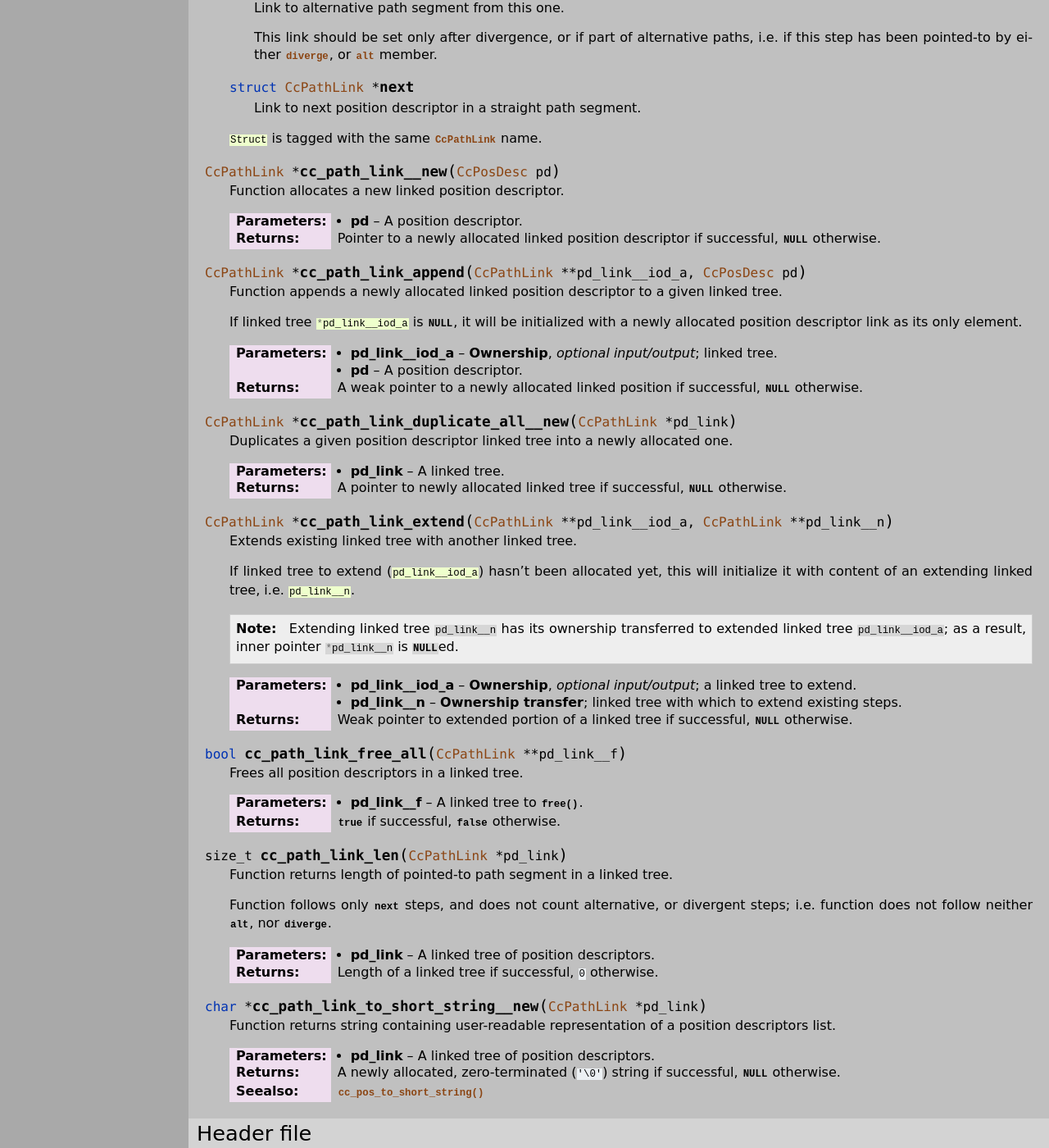
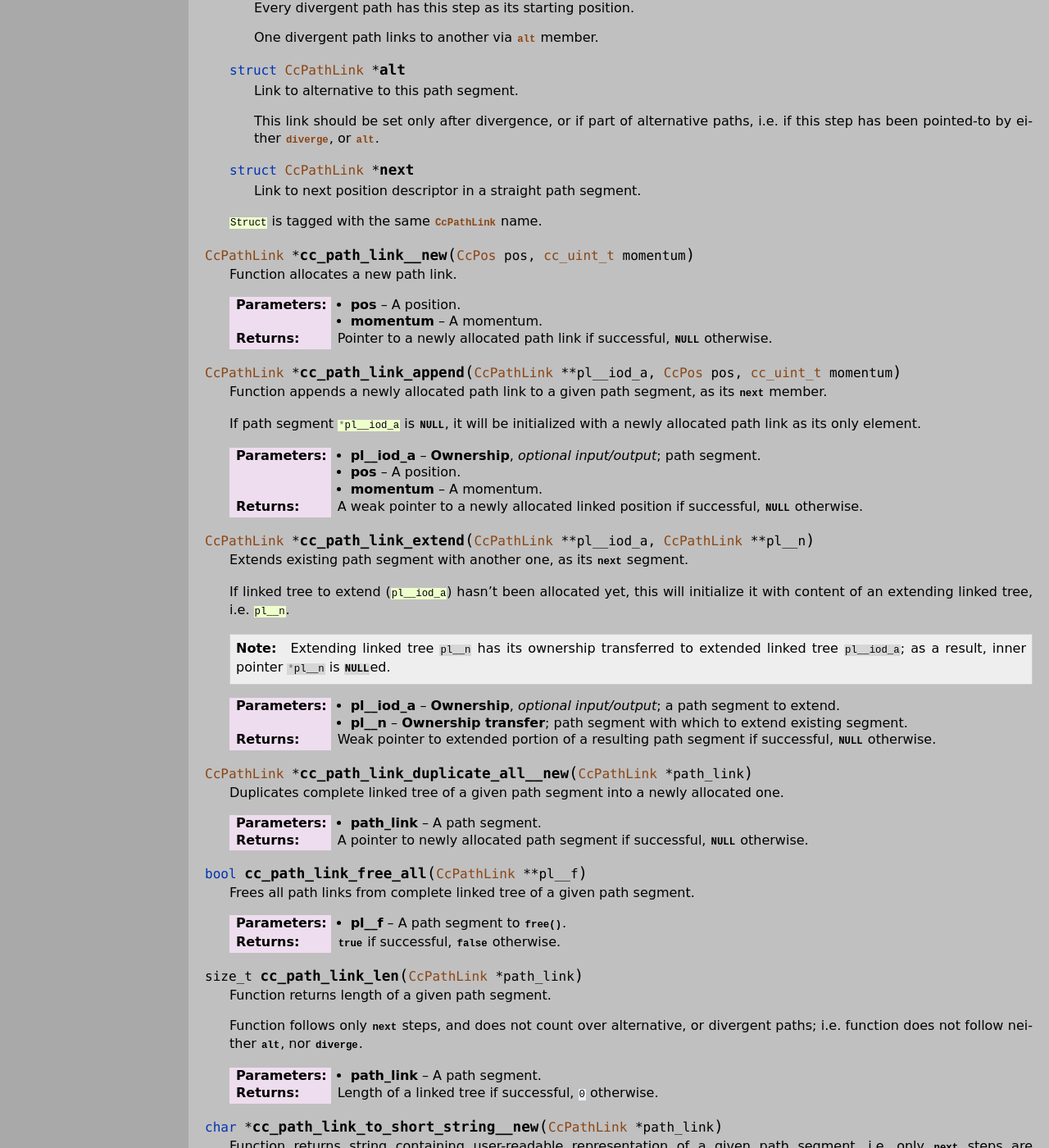
Before and after one commit to mmlacak/crochess, a Sphinx documentation site: the page built from docs/source/libcc/ccpos.rst, in a window 1280 px wide and 1400 px high, scrolled down 10334 px. Shown: the whole window at 82% size. Built offline with Sphinx 7.4.7, drawn with Linux system fonts in a browser that asks for light colours; some of the changed text lies outside the part shown.

Commit message:
Fixed path link docs.

```diff
--- a/docs/source/libcc/ccpos.rst
+++ b/docs/source/libcc/ccpos.rst
@@ -630,11 +630,17 @@ Linked paths
 
 .. c:struct:: CcPathLink
 
-    A linked tree of position descriptors.
+    A linked tree of path segments.
 
-    .. c:member:: CcPosDesc pd
+    Each path segment is comprised of path links linked only via :c:member:`next`.
 
-        A position descriptor.
+    .. c:member:: CcPosDesc pos
+
+        A position.
+
+    .. c:member:: cc_uint_t momentum
+
+        Momentum a moving piece had when this position was reached.
 
     .. c:member:: struct CcPathLink * diverge
 
@@ -658,83 +664,84 @@ Linked paths
 
     :c:`Struct` is tagged with the same :c:struct:`CcPathLink` name.
 
-.. c:function:: CcPathLink * cc_path_link__new( CcPosDesc pd )
+.. c:function:: CcPathLink * cc_path_link__new( CcPos pos, cc_uint_t momentum )
 
-    Function allocates a new linked position descriptor.
+    Function allocates a new path link.
 
-    :param pd: A position descriptor.
-    :returns: Pointer to a newly allocated linked position descriptor
-              if successful, :c:data:`NULL` otherwise.
+    :param pos: A position.
+    :param momentum: A momentum.
+    :returns: Pointer to a newly allocated path link if successful,
+        :c:data:`NULL` otherwise.
 
-.. c:function:: CcPathLink * cc_path_link_append( CcPathLink ** pd_link__iod_a, CcPosDesc pd )
+.. c:function:: CcPathLink * cc_path_link_append( CcPathLink ** pl__iod_a, CcPos pos, cc_uint_t momentum )
 
-    Function appends a newly allocated linked position descriptor
-    to a given linked tree.
+    Function appends a newly allocated path link to a given path segment,
+    as its :c:member:`next` member.
 
-    If linked tree :c:`*pd_link__iod_a` is :c:data:`NULL`, it will be
-    initialized with a newly allocated position descriptor link as
-    its only element.
+    If path segment :c:`*pl__iod_a` is :c:data:`NULL`, it will be initialized
+    with a newly allocated path link as its only element.
 
-    :param pd_link__iod_a: **Ownership**, *optional* *input/output*;
-                           linked tree.
-    :param pd: A position descriptor.
+    :param pl__iod_a: **Ownership**, *optional* *input/output*; path segment.
+    :param pos: A position.
+    :param momentum: A momentum.
     :returns: A weak pointer to a newly allocated linked position
               if successful, :c:data:`NULL` otherwise.
 
-.. c:function:: CcPathLink * cc_path_link_duplicate_all__new( CcPathLink * pd_link )
+.. c:function:: CcPathLink * cc_path_link_extend( CcPathLink ** pl__iod_a, CcPathLink ** pl__n )
 
-    Duplicates a given position descriptor linked tree into a newly
-    allocated one.
+    Extends existing path segment with another one, as its :c:member:`next`
+    segment.
 
-    :param pd_link: A linked tree.
-    :returns: A pointer to newly allocated linked tree if successful,
-              :c:data:`NULL` otherwise.
-
-.. c:function:: CcPathLink * cc_path_link_extend( CcPathLink ** pd_link__iod_a, CcPathLink ** pd_link__n )
-
-    Extends existing linked tree with another linked tree.
-
-    If linked tree to extend (:c:`pd_link__iod_a`) hasn't been allocated yet,
+    If linked tree to extend (:c:`pl__iod_a`) hasn't been allocated yet,
     this will initialize it with content of an extending linked tree, i.e.
-    :c:`pd_link__n`.
+    :c:`pl__n`.
 
     .. note::
 
-        Extending linked tree :c:`pd_link__n` has its ownership transferred to
-        extended linked tree :c:`pd_link__iod_a`; as a result, inner pointer
-        :c:`*pd_link__n` is :c:data:`NULL`\ed.
+        Extending linked tree :c:`pl__n` has its ownership transferred to
+        extended linked tree :c:`pl__iod_a`; as a result, inner pointer
+        :c:`*pl__n` is :c:data:`NULL`\ed.
 
-    :param pd_link__iod_a: **Ownership**, *optional* *input/output*;
-                           a linked tree to extend.
-    :param pd_link__n: **Ownership transfer**; linked tree with which to
-                       extend existing steps.
-    :returns: Weak pointer to extended portion of a linked tree
-              if successful, :c:data:`NULL` otherwise.
+    :param pl__iod_a: **Ownership**, *optional* *input/output*; a path segment
+        to extend.
+    :param pl__n: **Ownership transfer**; path segment with which to extend
+        existing segment.
+    :returns: Weak pointer to extended portion of a resulting path segment if
+        successful, :c:data:`NULL` otherwise.
 
-.. c:function:: bool cc_path_link_free_all( CcPathLink ** pd_link__f )
+.. c:function:: CcPathLink * cc_path_link_duplicate_all__new( CcPathLink * path_link )
 
-    Frees all position descriptors in a linked tree.
+    Duplicates complete linked tree of a given path segment into a newly
+    allocated one.
 
-    :param pd_link__f: A linked tree to :c:func:`free()`.
+    :param path_link: A path segment.
+    :returns: A pointer to newly allocated path segment if successful,
+              :c:data:`NULL` otherwise.
+
+.. c:function:: bool cc_path_link_free_all( CcPathLink ** pl__f )
+
+    Frees all path links from complete linked tree of a given path segment.
+
+    :param pl__f: A path segment to :c:func:`free()`.
     :returns: :c:data:`true` if successful, :c:data:`false` otherwise.
 
-.. c:function:: size_t cc_path_link_len( CcPathLink * pd_link )
+.. c:function:: size_t cc_path_link_len( CcPathLink * path_link )
 
-    Function returns length of pointed-to path segment in a linked tree.
+    Function returns length of a given path segment.
 
-    Function follows only :c:member:`next` steps, and does not count
-    alternative, or divergent steps; i.e. function does not follow neither
+    Function follows only :c:member:`next` steps, and does not count over
+    alternative, or divergent paths; i.e. function does not follow neither
     :c:member:`alt`, nor :c:member:`diverge`.
 
-    :param pd_link: A linked tree of position descriptors.
+    :param path_link: A path segment.
     :returns: Length of a linked tree if successful, ``0`` otherwise.
 
-.. c:function:: char * cc_path_link_to_short_string__new( CcPathLink * pd_link )
+.. c:function:: char * cc_path_link_to_short_string__new( CcPathLink * path_link )
 
-    Function returns string containing user-readable representation
-    of a position descriptors list.
+    Function returns string containing user-readable representation of a given
+    path segment, i.e. only :c:member:`next` steps are stringified.
 
-    :param pd_link: A linked tree of position descriptors.
+    :param path_link: A path segment.
     :returns: A newly allocated, zero-terminated (``'\0'``) string if
               successful, :c:data:`NULL` otherwise.
     :seealso: :c:func:`cc_pos_to_short_string()`
```
Also changed, not shown: other parts of docs/source/libcc/ccpos.rst (+2 -2 lines), 2 other files.
